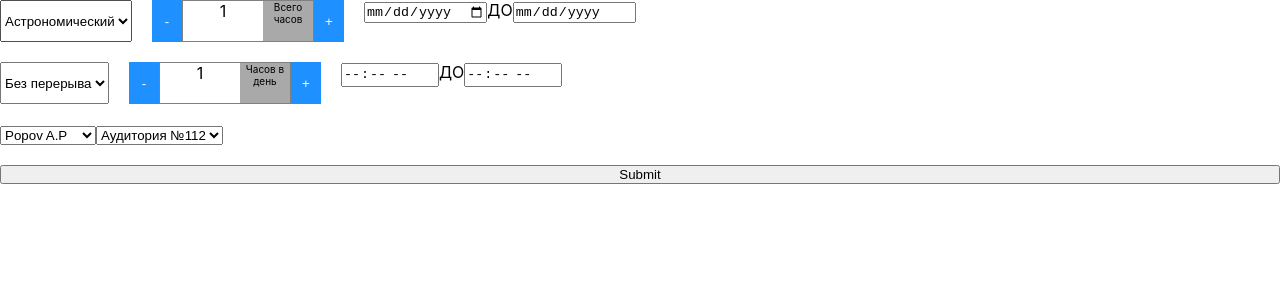
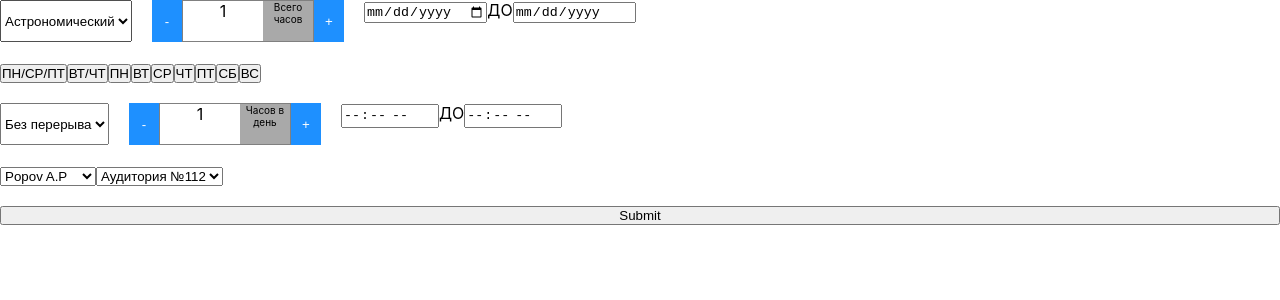
Before and after one commit to maskal2719/phoenix, a React (Create React App) app: page / in a window 1280 px wide. Shown: the top 300 px of the page. Built offline with nearby package versions, Linux system fonts and the light colour scheme.

Commit message:
feat: add days

```diff
--- a/src/App.css
+++ b/src/App.css
@@ -3,3 +3,7 @@
   margin: 0;
   box-sizing: border-box;
 }
+
+.selectedDay {
+  background-color: lightblue;
+}
--- a/src/App.js
+++ b/src/App.js
@@ -9,6 +9,7 @@ import {
   breaksTimeOptions,
   teachersOptions,
   typeTimeOptions,
+  weeks,
 } from "./common/data/data";
 
 function App() {
@@ -17,6 +18,7 @@ function App() {
   const [hoursPerDay, setHoursPerDay] = useState(1);
   const [endLessonTime, setEndLessonTime] = useState(time);
   const [previousBreakTime, setPreviousBreakTime] = useState(0);
+  const [selectedDays, setSelectedDays] = useState([]);
   time.setHours(7, 0);
   const startLessonTime = new Date();
   startLessonTime.setHours(7, 0);
@@ -65,7 +67,26 @@ function App() {
     setEndLessonTime(newTime);
     setPreviousBreakTime(currentBreakTime);
   };
+  const changeDay = (weekday) => {
+    setSelectedDays((prevSelectedDays) => {
+      if (prevSelectedDays.includes(weekday)) {
+        return prevSelectedDays.filter((day) => day !== weekday);
+      } else {
+        return [...prevSelectedDays, weekday];
+      }
+    });
+  };
+  const setMondayWednesdayFridayClick = () => {
+    setSelectedDays(["ПН", "СР", "ПТ"]);
+  };
+  const setTuesdayThursdayClick = () => {
+    setSelectedDays(["ВТ", "ЧТ"]);
+  };
 
+  const mwf = ["ПН", "СР", "ПТ"];
+  const tt = ["ВТ", "ЧТ"];
+
+  console.log(selectedDays);
   return (
     <div style={{ display: "flex", flexDirection: "column", gap: "20px" }}>
       <div style={{ display: "flex", gap: "20px" }}>
@@ -84,6 +105,37 @@ function App() {
           <span>ДО</span>
           <SuperInput typeInput={"date"} readonly={true} />
         </div>
+      </div>
+      <div>
+        <button
+          onClick={setMondayWednesdayFridayClick}
+          className={
+            selectedDays.includes(...mwf) && selectedDays.length === 3
+              ? "selectedDay"
+              : ""
+          }
+        >
+          ПН/СР/ПТ
+        </button>
+        <button
+          onClick={setTuesdayThursdayClick}
+          className={
+            selectedDays.includes(...tt) && selectedDays.length === 2
+              ? "selectedDay"
+              : ""
+          }
+        >
+          ВТ/ЧТ
+        </button>
+        {weeks.map((el, index) => (
+          <button
+            key={index}
+            onClick={() => changeDay(el)}
+            className={selectedDays.includes(el) ? "selectedDay" : ""}
+          >
+            {el}
+          </button>
+        ))}
       </div>
       <div style={{ display: "flex", gap: "20px" }}>
         <SuperSelect
--- a/src/common/data/data.js
+++ b/src/common/data/data.js
@@ -9,13 +9,12 @@ export const breaksTimeOptions = [
   { value: 20, name: "20" },
   { value: 30, name: "30" },
 ];
-
 export const teachersOptions = [
   { value: "Popov", name: "Popov A.P" },
   { value: "Andreev", name: "Andreev V.V" },
 ];
-
 export const auditoryOptions = [
   { value: 112, name: "Аудитория №112" },
   { value: 10, name: "Аудитория №10 " },
 ];
+export const weeks = ["ПН", "ВТ", "СР", "ЧТ", "ПТ", "СБ", "ВС"];
```
